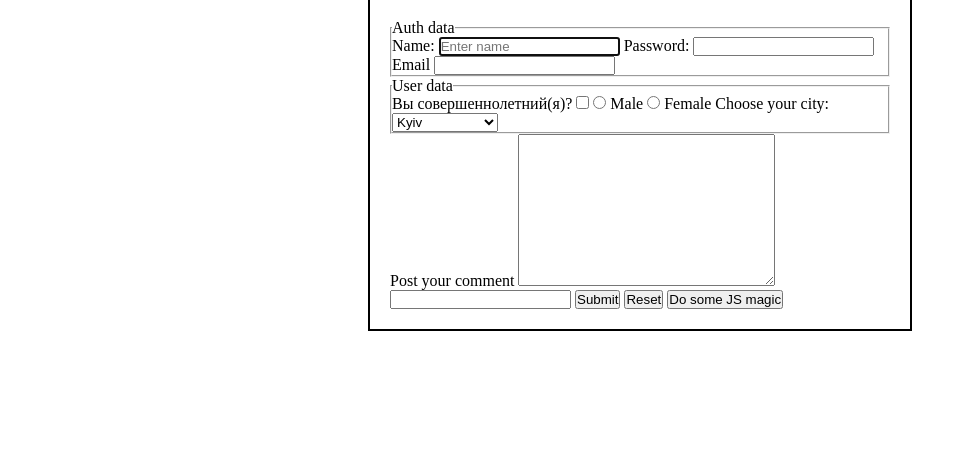
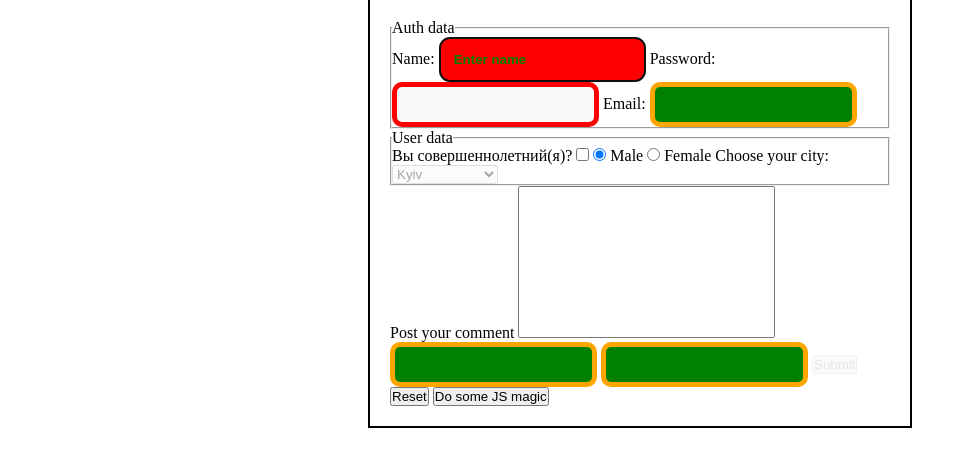
Before and after one commit to PavlovArtem08/work-30.08.2026, a plain HTML site: page index.html in a window 1280 px wide. Shown: the part 40-506 px from the top of the page, without its empty margins (0-975 px from the left). Drawn offline with Linux system fonts and the light colour scheme.

Commit message:
Add some form pseudoclasses stylind

```diff
--- a/assets/styles/form.css
+++ b/assets/styles/form.css
@@ -14,3 +14,49 @@
     /* display: block; */
 
 }
+
+textarea {
+    resize: none;
+}
+
+input {
+    border: 5px solid black;
+    border-radius: 10px;
+    padding: 10px;
+}
+
+input:required {
+    border-color: red;
+}
+
+input:optional {
+    border-color: orange;
+}
+
+.input-radio:checked {
+    position: absolute;
+    top: 10px;
+}
+
+button:disabled {
+    opacity: 0.3;
+}
+
+:in-range {}
+
+:out-of-range {
+    color: white;
+}
+
+::placeholder {
+    color: green;
+    font-weight: bold;
+}
+
+input:valid {
+    background-color: green;
+}
+
+input:invalid {
+    background-color: red;
+}
--- a/index.html
+++ b/index.html
@@ -21,11 +21,11 @@
                     pattern="^[a-z0-9_-]{3,15}$" autofocus autocomplete="username">
             </label>
             <label>Password:
-                <input class="input" name="password" type="password" required
-                    pattern="^[a-zA-Z0-9]{3,15}@[a-z]{1,64}\.[a-z]{1,64}$" />
+                <input class="input" disabled name="password" type="password" required>
             </label>
-            <label>Email
-                <input class="input" name="email" type="email">
+            <label>
+                Email:
+                <input class="input" type="email" name="email" pattern="^[a-zA-Z0-9]{3,15}@[a-z]{1,64}\.[a-z]{1,64}$" />
             </label>
         </fieldset>
 
@@ -35,7 +35,7 @@
             <input id="is-adult" type="checkbox" name="is-adult" value="yes">
             <label>
 
-                <input type="radio" name="gender" value="male">
+                <input type="radio" name="gender" value="male" checked />
                 Male
             </label>
             <label>
@@ -44,7 +44,7 @@
             </label>
 
             <label for="city">Choose your city:</label>
-            <select id="city" class="input" name="city">
+            <select disabled id="city" class="input" name="city">
                 <!-- <option value="value-to be sent to server">Description</option> -->
                 <optgroup label="Ukraine">
                     <option value="kyiv">Kyiv</option>
@@ -74,7 +74,8 @@
 
         <input type="text" name="city-2" list="city-list">
 
-        <button type="submit">Submit</button>
+        <input type="number" max="10">
+        <button disabled type="submit">Submit</button>
         <button type="reset">Reset</button>
         <button type="button">Do some JS magic</button>
     </form>
```
